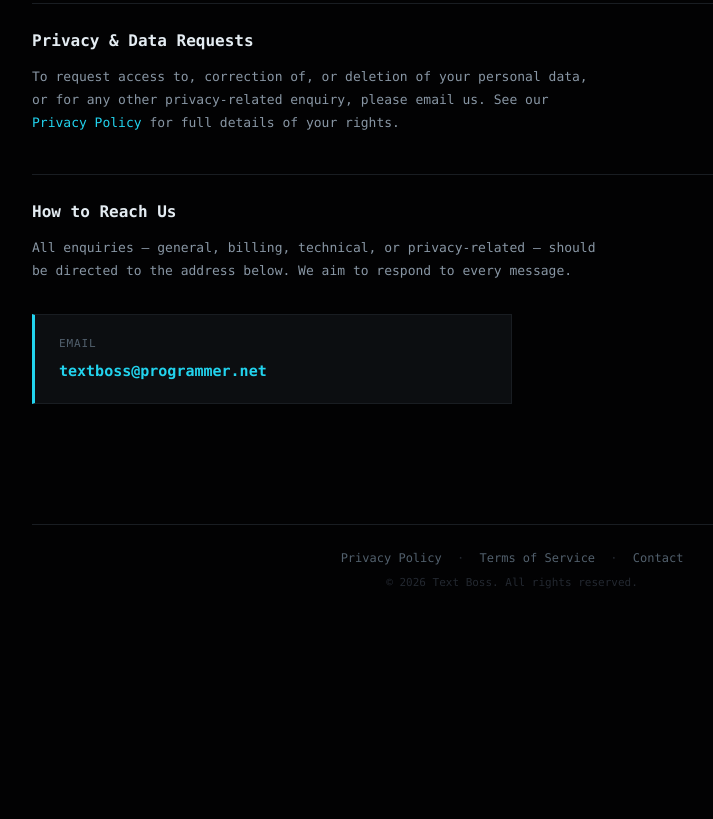
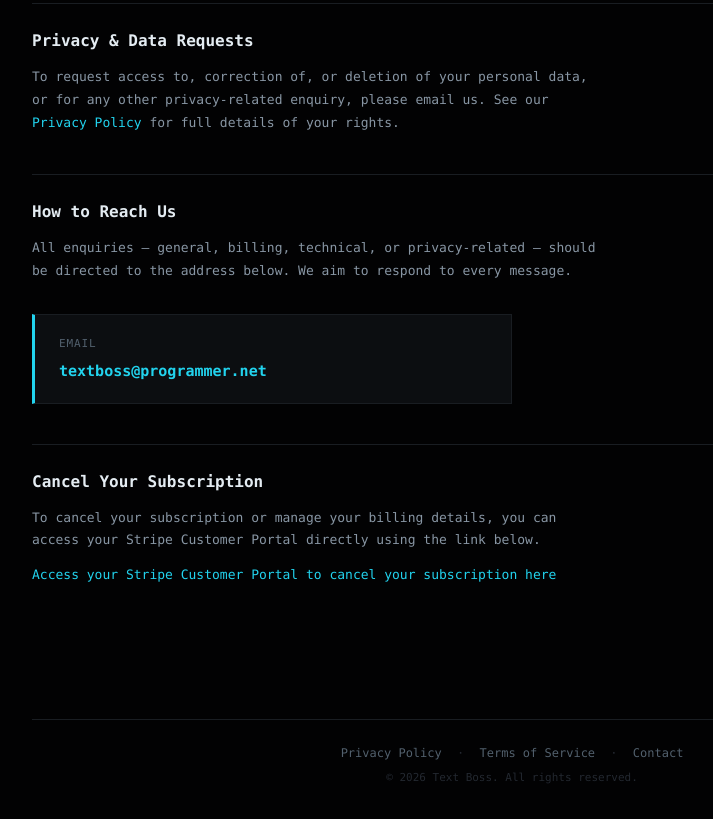
Before and after one commit to Text-Boss/textboss, a website: page contact.html in a window 1280 px wide. Shown: the part 790-1609 px from the top of the page, without its empty margins (128-841 px from the left). Before the commit the page ends 1414 px from the top, so only its background shows below. Drawn offline with Linux system fonts and the light colour scheme.

Commit message:
update_contact

```diff
--- a/contact.html
+++ b/contact.html
@@ -237,6 +237,15 @@ a:hover { text-decoration: underline; }
     <div class="label">Email</div>
     <a class="email-link" href="mailto:textboss@programmer.net">textboss@programmer.net</a>
   </div>
+
+  <h2>Cancel Your Subscription</h2>
+  <p>
+    To cancel your subscription or manage your billing details, you can access your Stripe
+    Customer Portal directly using the link below.
+  </p>
+  <p>
+    <a href="https://billing.stripe.com/p/login/dRm00i3WQ5tq2W91tA2Ji00">Access your Stripe Customer Portal to cancel your subscription here</a>
+  </p>
 </main>
 
 <footer class="site-footer">
```
